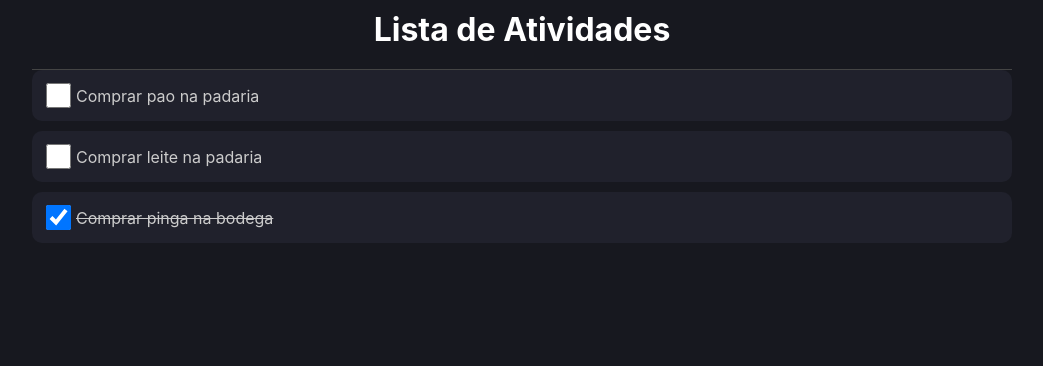
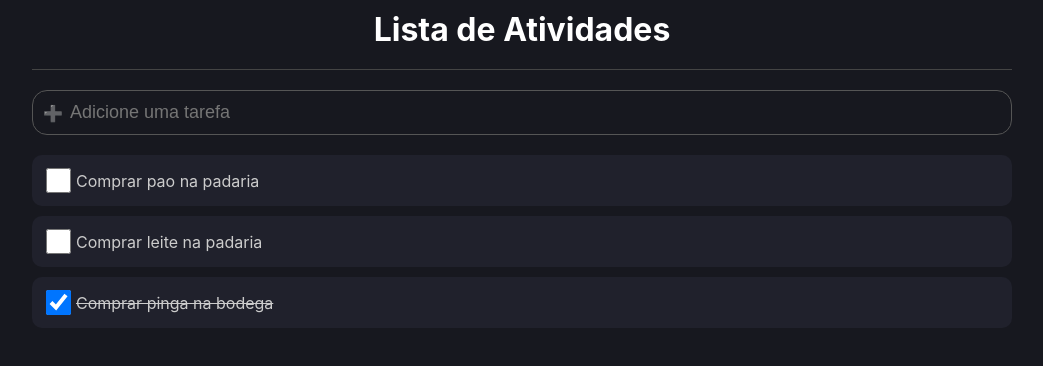
Before and after one commit to devEzt/todo-list, a React (Create React App) app: page / in a window 1280 px wide. Shown: the top 366 px of the page, without its empty margins (118-1161 px from the left). Built offline with nearby package versions, Linux system fonts and the light colour scheme.

Commit message:
cria função handleaddtask que duplica a lista, adiciona um item e depois seta na lista principal

```diff
--- a/src/App.tsx
+++ b/src/App.tsx
@@ -2,9 +2,11 @@ import { useState } from 'react'
 import * as C from './App.styles'
 import { Item } from './types/Item'
 import { ListItem } from './components/ListItem'
+import { AddItem } from './components/AddItem'
+import { setMaxListeners } from 'events'
 
 const App = () => {
-  const [list, _setList] = useState<Item[]>([
+  const [list, setList] = useState<Item[]>([
     {
       id: 1,
       name: 'Comprar pao na padaria',
@@ -22,12 +24,22 @@ const App = () => {
     },
   ])
 
+  const handleAddTask = (taskMame: string) => {
+    let newList = [...list]
+    newList.push({
+      id: 123,
+      name: '',
+      done: false,
+    })
+    setList(newList)
+  }
+
   return (
     <C.Container>
       <C.Area>
         <C.Header>Lista de Atividades</C.Header>
 
-        {/* Área de adicionar nova tarefa */}
+        <AddItem />
 
         {list.map((item, index) => (
           <ListItem key={index} item={item} />
--- a/src/components/AddItem/index.tsx
+++ b/src/components/AddItem/index.tsx
@@ -5,7 +5,8 @@ export const AddItem = () => {
   const [inputText, setInputText] = useState('')
 
   const handleKeyUp = (e: KeyboardEvent) => {
-    console.log(e.code)
+    if (e.code === 'Enter' && inputText !== '') {
+    }
   }
 
   return (
```
